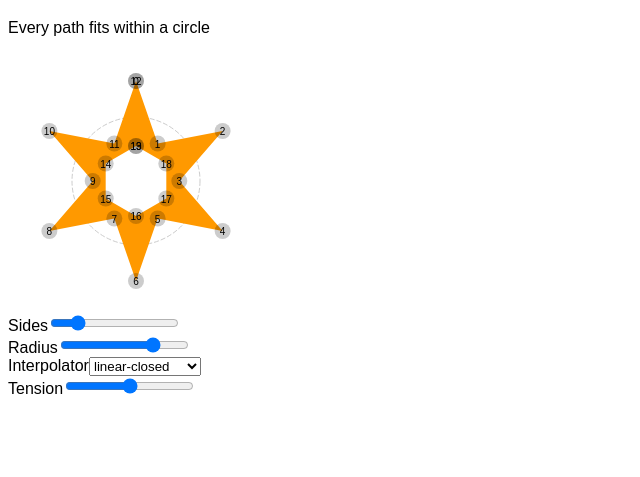
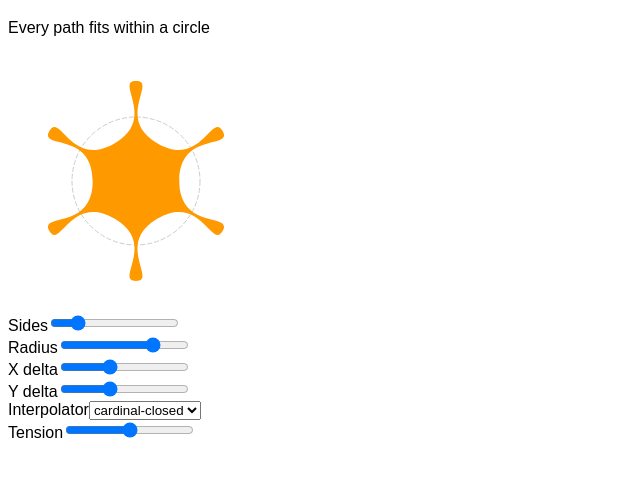
Before and after one commit to aubergene/pathlogical, a plain HTML site: page index.html in a window 1280 px wide. Shown: the part 61-538 px from the top of the page, without its empty margins (0-640 px from the left). Drawn offline with nearby package versions, Linux system fonts and the light colour scheme.

Commit message:
More playing around

```diff
--- a/example.js
+++ b/example.js
@@ -45,6 +45,32 @@ var radiusSlider = examples.append('div')
   })
   .on('input', render);
 
+var xDeltaSlider = examples.append('div')
+  .append('label')
+  .text('X delta')
+  .append('input')
+  .attr({
+    type: 'range',
+    min: -2,
+    max: 2,
+    step: 0.1,
+    value: interpolator.xDelta()
+  })
+  .on('input', render);
+
+var yDeltaSlider = examples.append('div')
+  .append('label')
+  .text('Y delta')
+  .append('input')
+  .attr({
+    type: 'range',
+    min: -2,
+    max: 2,
+    step: 0.1,
+    value: interpolator.yDelta()
+  })
+  .on('input', render);
+
 var interpolatorSelect = examples.append('div')
   .append('label')
   .text('Interpolator')
@@ -53,7 +79,11 @@ var interpolatorSelect = examples.append('div')
 
 interpolatorSelect
   .selectAll('option')
-  .data(['linear-closed', 'basis-closed', 'cardinal-closed'])
+  .data([
+    'cardinal-closed',
+    'linear-closed',
+    'basis-closed',
+  ])
   .enter()
   .append('option')
   .text(function(d) { return d })
@@ -81,27 +111,31 @@ var g = svg.append('g')
 render();
 
 function render(e) {
-  var sides = sidesSlider.node().value;
-  var radius = radiusSlider.node().value;
-
-  pa.sides(sides).radius(radius);
+  pa.sides(sidesSlider.node().value)
+    .radius(radiusSlider.node().value);
 
   var select = interpolatorSelect.node();
   var lineInterpolator = select.options[select.selectedIndex].value;
-  var tension = tensionSlider.node().value;
 
   line.interpolate(lineInterpolator)
-    .tension(tension);
+    .tension(tensionSlider.node().value);
+
+  interpolator
+    .xDelta(xDeltaSlider.node().value)
+    .yDelta(yDeltaSlider.node().value);
 
   var points = interpolator(pa());
 
-  points.push(points[0]);
-  pa.radius(radius * 0.35);
-  var tmp = pa();
-  tmp.push(tmp[0]);
-  points = points.concat(tmp.reverse());
+  // points.push(points[0]);
+  // pa.radius(radius * 0.35);
+  // var tmp = pa();
+  // tmp.push(tmp[0]);
+  // points = points.concat(tmp.reverse());
 
-  p.datum(points).attr('d', line);
+  // p.datum(points).attr('d', line);
+  p.datum(points).attr('d', function(d) {
+    return line(d);
+  });
 
   var gg = g.selectAll('.point')
     .data(points);
--- a/index.html
+++ b/index.html
@@ -14,11 +14,16 @@
       stroke-dasharray: 5 2;
     }
 
-
     .shape {
       fill: #f90;
-      /*fill: url(#img1);*/
-      /*stroke: #333;*/
+    }
+
+    .point {
+      opacity: 0
+    }
+
+    svg:hover .point {
+      opacity: 1
     }
 
     .point circle {
--- a/pathlogical.js
+++ b/pathlogical.js
@@ -47,6 +47,9 @@
     },
     interpolator: {
       midPoint: function() {
+        var xDelta = functor(-0.5),
+            yDelta = functor(-0.5);
+
         var my = function(points) {
           var tmp = [];
           for (var i = 1; i <= points.length; i++) {
@@ -54,13 +57,26 @@
             var p = i == points.length ? points[0] : points[i];
             var x = (p[0] + points[i - 1][0]) / 2;
             var y = (p[1] + points[i - 1][1]) / 2;
-            x += x * -0.5;
-            y += y * -0.5;
+            x += x * xDelta();
+            y += y * yDelta();
             tmp.push([x, y]);
           }
           // tmp.push(points[points.length-1])
           return tmp;
         };
+
+        my.xDelta = function(x) {
+          if (!arguments.length) return xDelta;
+          xDelta = functor(x);
+          return my;
+        };
+
+        my.yDelta = function(x) {
+          if (!arguments.length) return yDelta;
+          yDelta = functor(x);
+          return my;
+        };
+
         return my;
       }
     }
```
